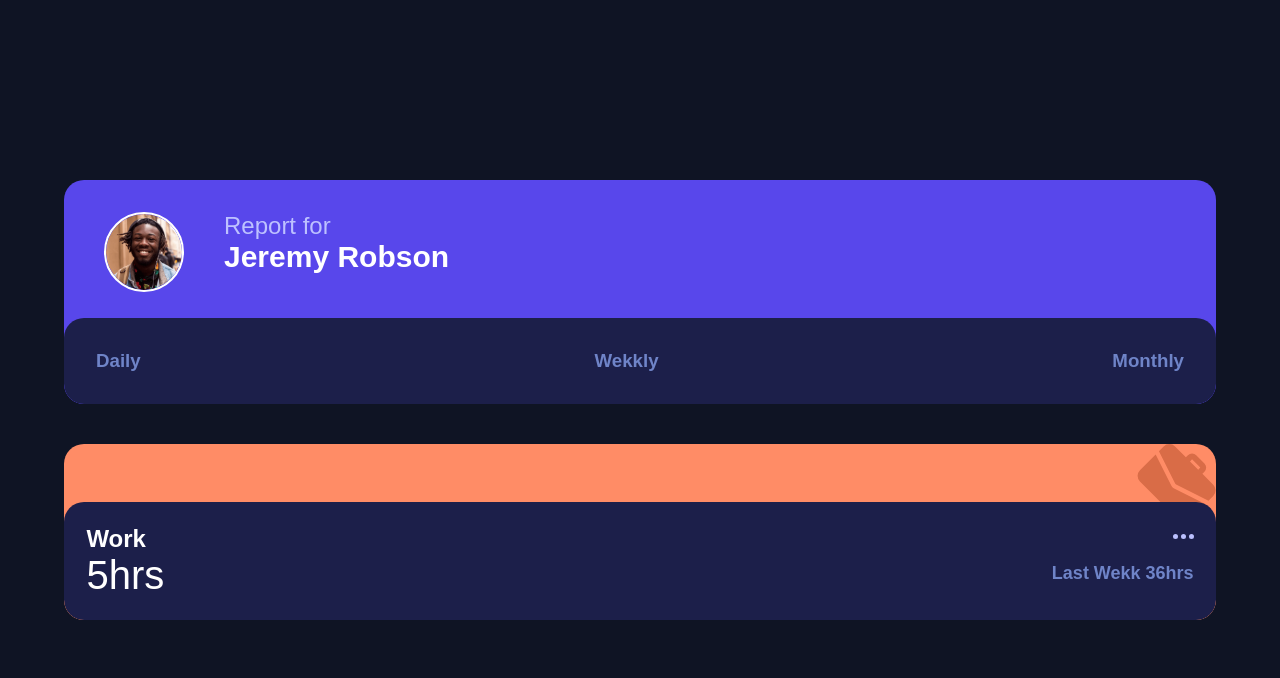
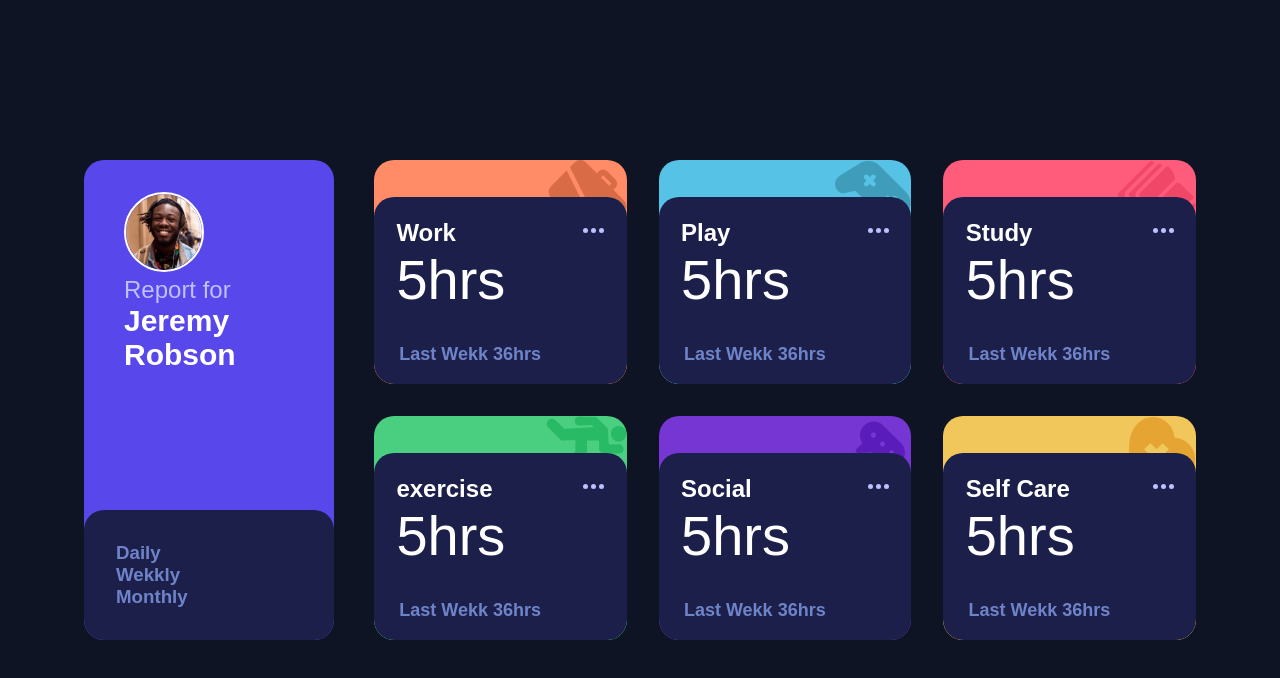
Before and after one commit to Bilsyp/time-tracking-dashboard-main2, a plain HTML site: page index.html in a window 1280 px wide. Drawn offline with Linux system fonts and the light colour scheme.

Commit message:
complete design

```diff
--- a/index.css
+++ b/index.css
@@ -22,7 +22,7 @@
 body {
   background-color: var(--Very-dark-blue);
   font-family: Arial, Helvetica, sans-serif;
-  overflow: hidden;
+  /* overflow: hidden; */
   display: flex;
   justify-content: center;
   align-items: center;
@@ -31,6 +31,7 @@ body {
 }
 .container {
   width: 90%;
+  padding: 20px;
   display: grid;
   gap: 40px;
   grid-template-columns: 1fr;
@@ -78,7 +79,7 @@ body {
   left: 0;
 }
 .cards {
-  background-color: var(--Light-red-work);
+  /* background-color: var(--Light-red-work); */
   border-radius: 20px;
   padding-bottom: 11rem;
   position: relative;
@@ -114,3 +115,57 @@ body {
   color: var(--Desaturated-blue);
   font-size: 18px;
 }
+.work {
+  background-color: var(--Light-red-work);
+}
+.social {
+  background-color: var(--Violet-social);
+}
+.self-care {
+  background-color: var(--Soft-orange-self-care);
+}
+.play {
+  background-color: var(--Soft-blue-play);
+}
+.study {
+  background-color: var(--Light-red-study);
+}
+.exercise {
+  background-color: var(--Lime-green-exercise);
+}
+@media (min-width: 976px) {
+  .container {
+    max-width: 1440px;
+    grid-template-columns: 250px 2fr;
+  }
+  .main-card {
+    display: grid;
+    grid-template-columns: 1fr 1fr 1fr;
+    gap: 2rem;
+  }
+  .user {
+    height: 100%;
+  }
+  .user-content {
+    display: block;
+  }
+  .activity {
+    flex-direction: column;
+    justify-content: space-between;
+  }
+  .cards {
+    padding-bottom: 14rem;
+  }
+  .card-activity {
+    padding-bottom: 4.5rem;
+  }
+  .last-activitys h3 {
+    position: absolute;
+    left: 10%;
+    bottom: 10%;
+  }
+  .card-content h1 {
+    font-size: 3.5rem;
+  }
+  /* ! HAHAHAHAAHAHAHAHAAHAHAHAHAAAAAAAAAAAAAAAAAAAAAA*/
+}
--- a/index.html
+++ b/index.html
@@ -15,7 +15,7 @@
     <title>Frontend Mentor | Time tracking dashboard</title>
 
     <!-- ! Feel free to remove these styles or customise in your own stylesheet 👍 -->
-    <!-- <style>
+    <!-- todo  <style>
       .attribution {
         font-size: 11px;
         text-align: center;
@@ -27,6 +27,7 @@
   </head>
   <body>
     <main class="container">
+      <div class="main-user">
         <div class="user">
           <div class="user-content">
             <img class="" src="images/image-jeremy.png" alt="" />
@@ -50,6 +51,9 @@
             </div>
           </div>
         </div>
+      </div>
+      <div class="main-card">
+        <!-- todo work -->
         <div class="cards work">
           <div class="card-img">
             <img src="images/icon-work.svg" alt="" />
@@ -57,11 +61,92 @@
           <div class="card-activity">
             <div class="card-content">
               <h2>Work</h2>
-            <h1>5hrs</h1>
+              <h1 id="">5hrs</h1>
             </div>
             <div class="last-activitys">
               <img src="images/icon-ellipsis.svg" alt="" />
               <h3>Last Wekk 36hrs</h3>
+            </div>
+          </div>
+        </div>
+        <!-- todo play -->
+        <div class="cards play">
+          <div class="card-img">
+            <img src="images/icon-play.svg" alt="" />
+          </div>
+          <div class="card-activity">
+            <div class="card-content">
+              <h2>Play</h2>
+              <h1 id="">5hrs</h1>
+            </div>
+            <div class="last-activitys">
+              <img src="images/icon-ellipsis.svg" alt="" />
+              <h3>Last Wekk 36hrs</h3>
+            </div>
+          </div>
+        </div>
+        <!-- todo study -->
+        <div class="cards study">
+          <div class="card-img">
+            <img src="images/icon-study.svg" alt="" />
+          </div>
+          <div class="card-activity">
+            <div class="card-content">
+              <h2>Study</h2>
+              <h1 id="">5hrs</h1>
+            </div>
+            <div class="last-activitys">
+              <img src="images/icon-ellipsis.svg" alt="" />
+              <h3>Last Wekk 36hrs</h3>
+            </div>
+          </div>
+        </div>
+        <!-- todo exercise -->
+        <div class="cards exercise">
+          <div class="card-img">
+            <img src="images/icon-exercise.svg" alt="" />
+          </div>
+          <div class="card-activity">
+            <div class="card-content">
+              <h2>exercise</h2>
+              <h1 id="">5hrs</h1>
+            </div>
+            <div class="last-activitys">
+              <img src="images/icon-ellipsis.svg" alt="" />
+              <h3>Last Wekk 36hrs</h3>
+            </div>
+          </div>
+        </div>
+        <!-- todo social -->
+        <div class="cards social">
+          <div class="card-img">
+            <img src="images/icon-social.svg" alt="" />
+          </div>
+          <div class="card-activity">
+            <div class="card-content">
+              <h2>Social</h2>
+              <h1 id="">5hrs</h1>
+            </div>
+            <div class="last-activitys">
+              <img src="images/icon-ellipsis.svg" alt="" />
+              <h3>Last Wekk 36hrs</h3>
+            </div>
+          </div>
+        </div>
+        <!-- todo self-care -->
+        <div class="cards self-care">
+          <div class="card-img">
+            <img src="images/icon-self-care.svg" alt="" />
+          </div>
+          <div class="card-activity">
+            <div class="card-content">
+              <h2>Self Care</h2>
+              <h1 id="">5hrs</h1>
+            </div>
+            <div class="last-activitys">
+              <img src="images/icon-ellipsis.svg" alt="" />
+              <h3>Last Wekk 36hrs</h3>
+            </div>
           </div>
         </div>
       </div>
```
Lines whose indentation alone changed are shown as unchanged.
